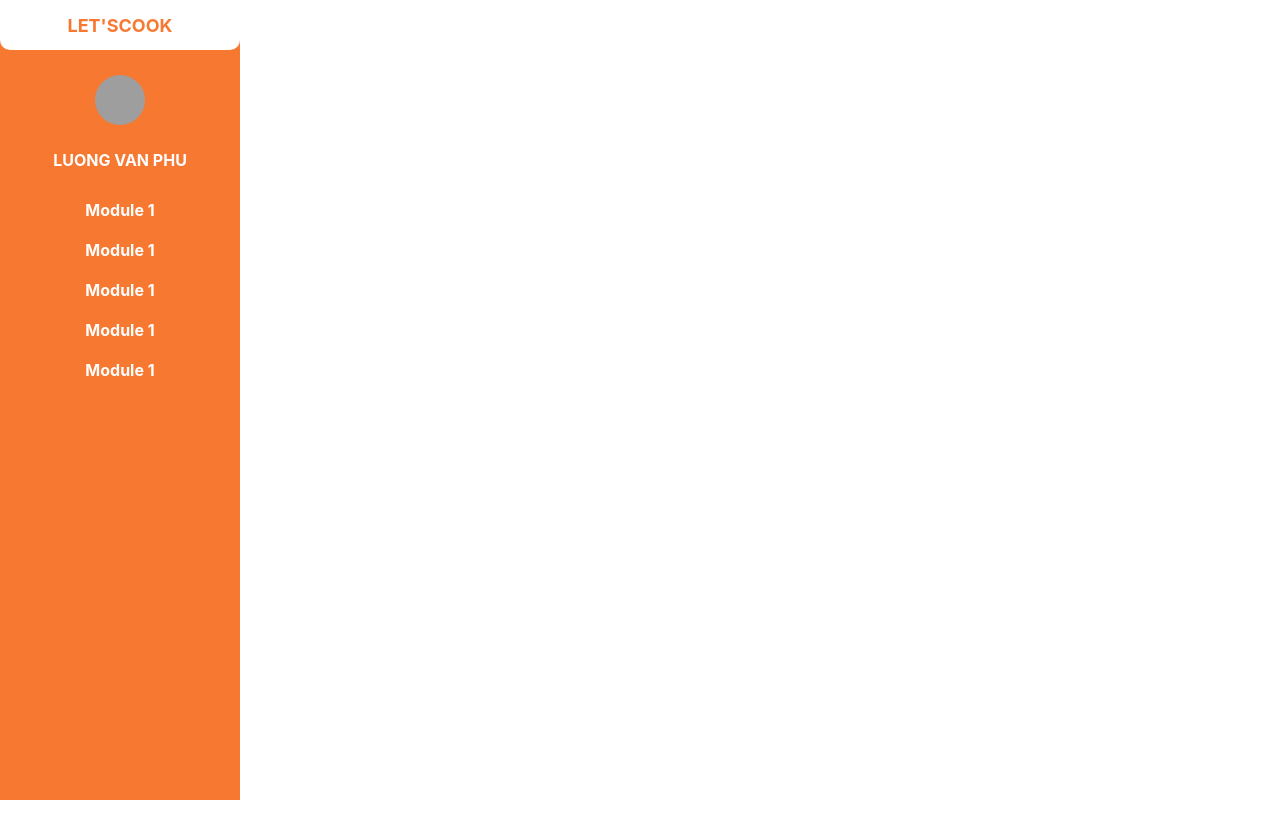
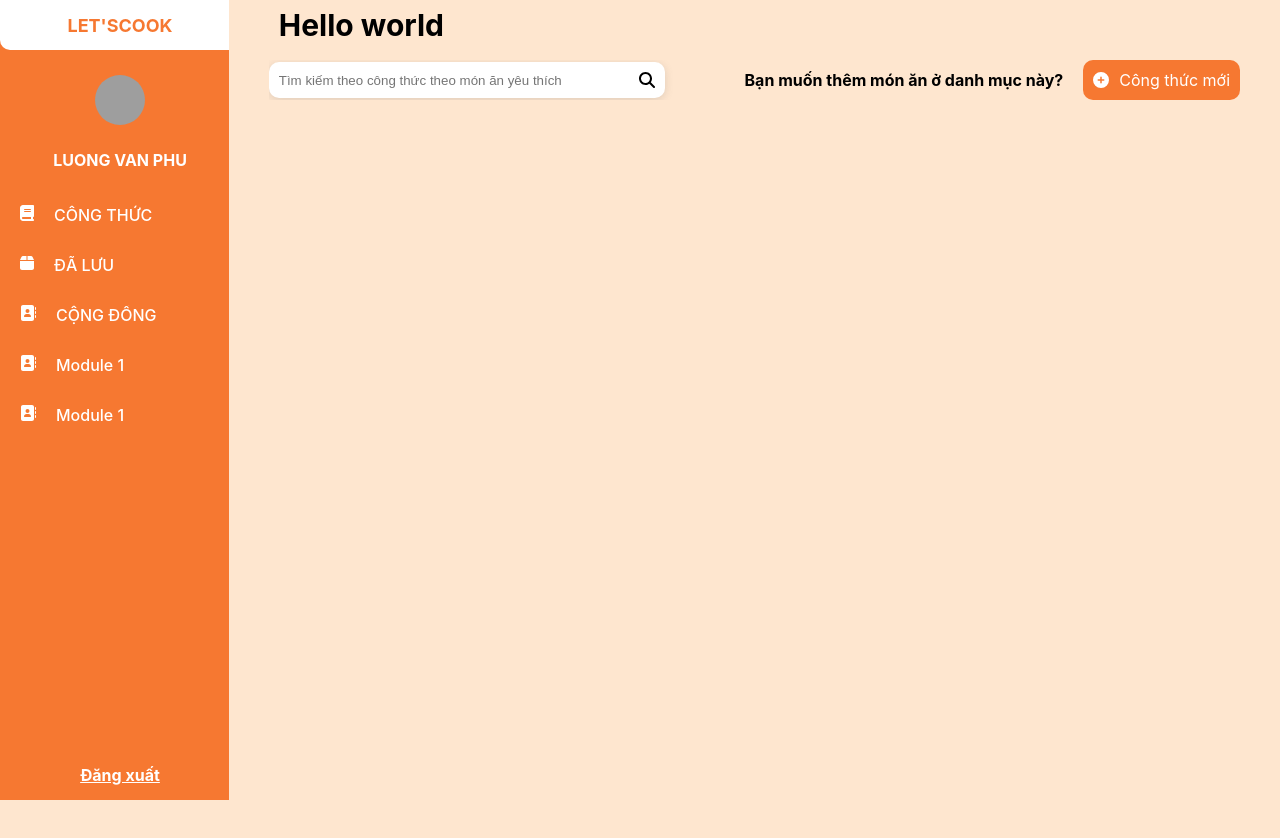
Before and after one commit to Van-Phu/TVPFE, a React (Create React App) app in the folder dev/: page /recipe in a window 1280 px wide. Shown: the top 838 px of the page. Before the commit the page ends 800 px from the top, so only its background shows below. Built offline with nearby package versions, Linux system fonts and the light colour scheme; grey boxes are pictures that could not be loaded.

Commit message:
Hoàn thành layout và navbar
Hoàn thành layout và navbar

```diff
--- a/dev/src/App.css
+++ b/dev/src/App.css
@@ -1,8 +1,38 @@
 *{
   list-style-type: none;
-
+  padding: 0;
+  margin:  0;
+  overflow: hidden;
 }
 
-.container{
+.container-app{
   /* background-color: red; */
+  background-color: #FEE6CF;
 }
+
+.layout-app{
+  display: flex;
+}
+
+.rightContent{
+  display: block;
+  width: calc(100% - 240px);
+  padding-left: 30px;
+  padding-right: 30px;
+}
+
+.titleApp{
+  height: 50px;
+  width: 100%;
+  align-items: center;
+  display: flex;
+  padding-left: 20px;
+  font-weight: bold;
+  font-size: 30px;
+}
+
+.route-area{
+
+  height: 100vh;
+  background-color: #FEE6CF !important;
+}
--- a/dev/src/App.js
+++ b/dev/src/App.js
@@ -6,15 +6,22 @@ import './App.css'
 
 function App() {
   return (
-    <div className='container'>
+    <div className='container-app'>
       <Router>
-        <div >
+        <div className='layout-app'>
           <div className='navbar-area'>
             <Navbar />
           </div>
-          <div className='route-area'>
-            <AppRoutes />
+
+          <div className='rightContent'>
+            <div className='titleApp'>
+                Hello world
+            </div>
+            <div className='route-area'>
+              <AppRoutes />
+            </div>
           </div>
+
         </div>
       </Router>
     </div>
--- a/dev/src/layout/AppRoutes.js
+++ b/dev/src/layout/AppRoutes.js
@@ -2,13 +2,15 @@
 import React from 'react';
 import { Routes, Route } from 'react-router-dom';
 import { Home } from './pages/m1-homepages/homepages';
+import { RecipePage } from './pages/m1-recipepage/recipepage';
 
 
 const AppRoutes = () => {
   return (
-    <div style={{backgroundColor: 'red', width: '100%'}}>
+    <div>
       <Routes>
-        <Route path="/home" element={<Home />} />
+        {/* <Route path="/home" element={<Home />} /> */}
+        <Route path="/recipe" element={<RecipePage />} />
       </Routes>
     </div>
 
--- /dev/null
+++ b/dev/src/layout/pages/m1-recipepage/recipepage.css
@@ -0,0 +1,44 @@
+.recipeContainer{
+    padding: 10px;
+}
+
+.recipteHeader{
+    display: flex;
+    justify-content: space-between;
+    align-items: center;
+}
+
+.searchArea{
+    background-color: white;
+    padding: 10px;
+    border-radius: 10px;
+    box-shadow: rgba(99, 99, 99, 0.2) 0px 2px 8px 0px;
+}
+
+.search{
+    gap: 10px;
+    display: flex;
+}
+
+.inputSearch{
+    width: 350px;
+    border: none;
+    outline: none;
+}
+
+.btnRightArea{
+    display: flex;
+    align-items: center;
+    gap: 20px;
+}
+
+.btnAddRecipe{
+    display: flex;
+    align-items: center;
+    gap: 10px;
+    background-color: #F67831;
+    padding: 10px;
+    color: white;
+    border-radius: 10px;
+    cursor: pointer;
+}
--- /dev/null
+++ b/dev/src/layout/pages/m1-recipepage/recipepage.js
@@ -0,0 +1,24 @@
+import { FontAwesomeIcon } from '@fortawesome/react-fontawesome'
+import { faHouse, faBook, faBox, faAddressBook, faMagnifyingGlass, faCirclePlus } from '@fortawesome/free-solid-svg-icons'
+import './recipepage.css'
+export function RecipePage() {
+    return (
+        <div className='recipeContainer'>
+            <div className="recipteHeader">
+                <div className="searchArea">
+                    <div className="search">
+                        <input className='inputSearch' placeholder="Tìm kiếm theo công thức theo món ăn yêu thích" />
+                        <FontAwesomeIcon icon={faMagnifyingGlass} />
+                    </div>
+                </div>
+                <div className='btnRightArea'>
+                    <div style={{fontWeight: 'bold'}}>Bạn muốn thêm món ăn ở danh mục này?</div>
+                    <div className='btnAddRecipe'>
+                        <FontAwesomeIcon icon={faCirclePlus} />
+                        <div>Công thức mới</div>
+                    </div>
+                </div>
+            </div>
+        </div>
+    )
+}
--- a/dev/src/layout/shared/component/C-NavBar/navbar.css
+++ b/dev/src/layout/shared/component/C-NavBar/navbar.css
@@ -50,20 +50,52 @@
 .body{
     margin-top: 20px;
     display: block;
+
 }
 
 .item-module{
-    height: 40px;
+    height: 50px;
     width: 100%;
     display: flex;
     align-items: center;
     justify-content: center;
     cursor: pointer;
-    color: white;
-    font-weight: bold;
+    color: white !important;
+    font-weight: 500;
+}
+
+.item-module-active{
+    height: 50px;
+    width: 100%;
+    display: flex;
+    align-items: center;
+    justify-content: center;
+    cursor: pointer;
+    color: #F67831;
+    font-weight: 500;
+    background-color: rgb(255, 255, 255);
 }
 
 .item-module:hover{
     background-color: #ffffff;
-    color: #F67831;
+    color: #F67831 !important;
 }
+
+.btn-module{
+    display: flex;
+    width: 200px;
+    gap: 20px;
+}
+
+.footer{
+    height: 50px;
+    display: flex;
+    align-items: center;
+    justify-content: center;
+    position: absolute;
+    width: 240px;
+    bottom: 0;
+    font-weight: bold;
+    text-decoration: underline;
+    cursor: pointer;
+}
--- a/dev/src/layout/shared/component/C-NavBar/navbar.js
+++ b/dev/src/layout/shared/component/C-NavBar/navbar.js
@@ -1,15 +1,25 @@
 import './navbar.css'
 import { FontAwesomeIcon } from '@fortawesome/react-fontawesome'
+import { faHouse, faBook, faBox, faAddressBook } from '@fortawesome/free-solid-svg-icons'
+import { useState } from 'react'
+import { Link, useNavigate } from 'react-router-dom';
+
 
 export function Navbar() {
     const listModule = [
-        { id: 0, text: 'Module 1', icon: 'fa-house' },
-        { id: 0, text: 'Module 1', icon: 'fa-house' },
-        { id: 0, text: 'Module 1', icon: 'fa-house' },
-        { id: 0, text: 'Module 1', icon: 'fa-house' },
-        { id: 0, text: 'Module 1', icon: 'fa-house' },
+        { id: 0, text: 'CÔNG THỨC', icon: faBook, routeLink: '/recipe' },
+        { id: 1, text: 'ĐÃ LƯU', icon: faBox, routeLink: '/comunicate'  },
+        { id: 2, text: 'CỘNG ĐỒNG', icon: faAddressBook, routeLink: '/stogare'  },
+        { id: 3, text: 'Module 1', icon: faAddressBook },
+        { id: 4, text: 'Module 1', icon: faAddressBook },
     ]
+    const [moduleActive, setModuleActive] = useState()
+    const navigate = useNavigate()
 
+    const handleModuleClick = (module) => {
+        setModuleActive(module)
+        navigate(module.routeLink)
+    }
 
     return (
         <div className='container'>
@@ -26,18 +36,16 @@ export function Navbar() {
             </div>
             <div className="body">
                 {listModule.map((item) => (
-                    <div className='item-module' key={item.id}>
-                        <FontAwesomeIcon icon="fa-solid fa-house" />
-                        <li>
-                            {item.text}
-                        </li>
-
+                    <div onClick={() => handleModuleClick(item)} className={moduleActive?.id == item?.id ? 'item-module-active' : 'item-module'} key={item.id}>
+                        <div className='btn-module'>
+                            <FontAwesomeIcon icon={item.icon} />
+                            <li>{item.text}</li>
+                        </div>
                     </div>
                 ))}
             </div>
-
             <div className="footer">
-
+                <div className='btn-logout'>Đăng xuất</div>
             </div>
         </div>
     )
```
